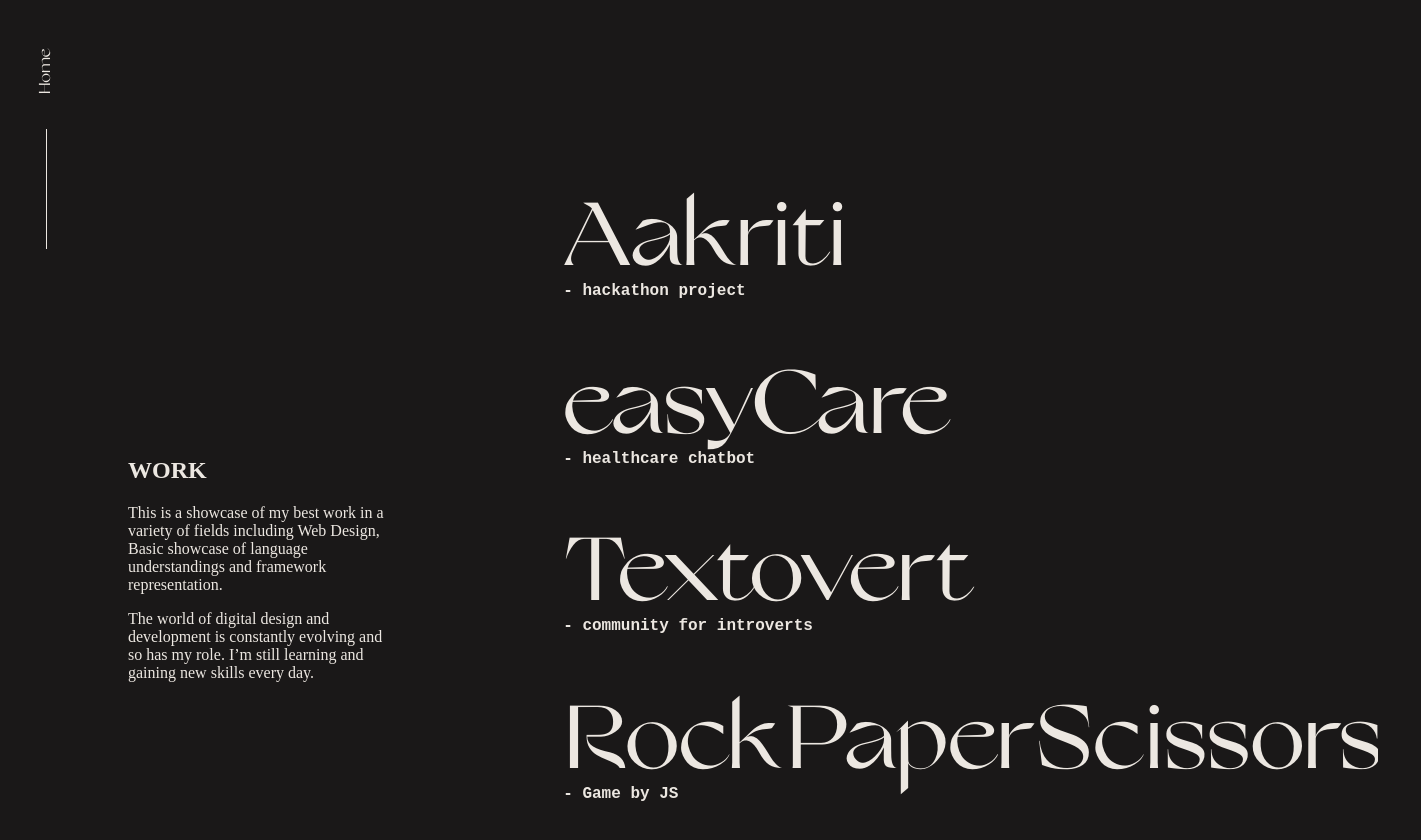
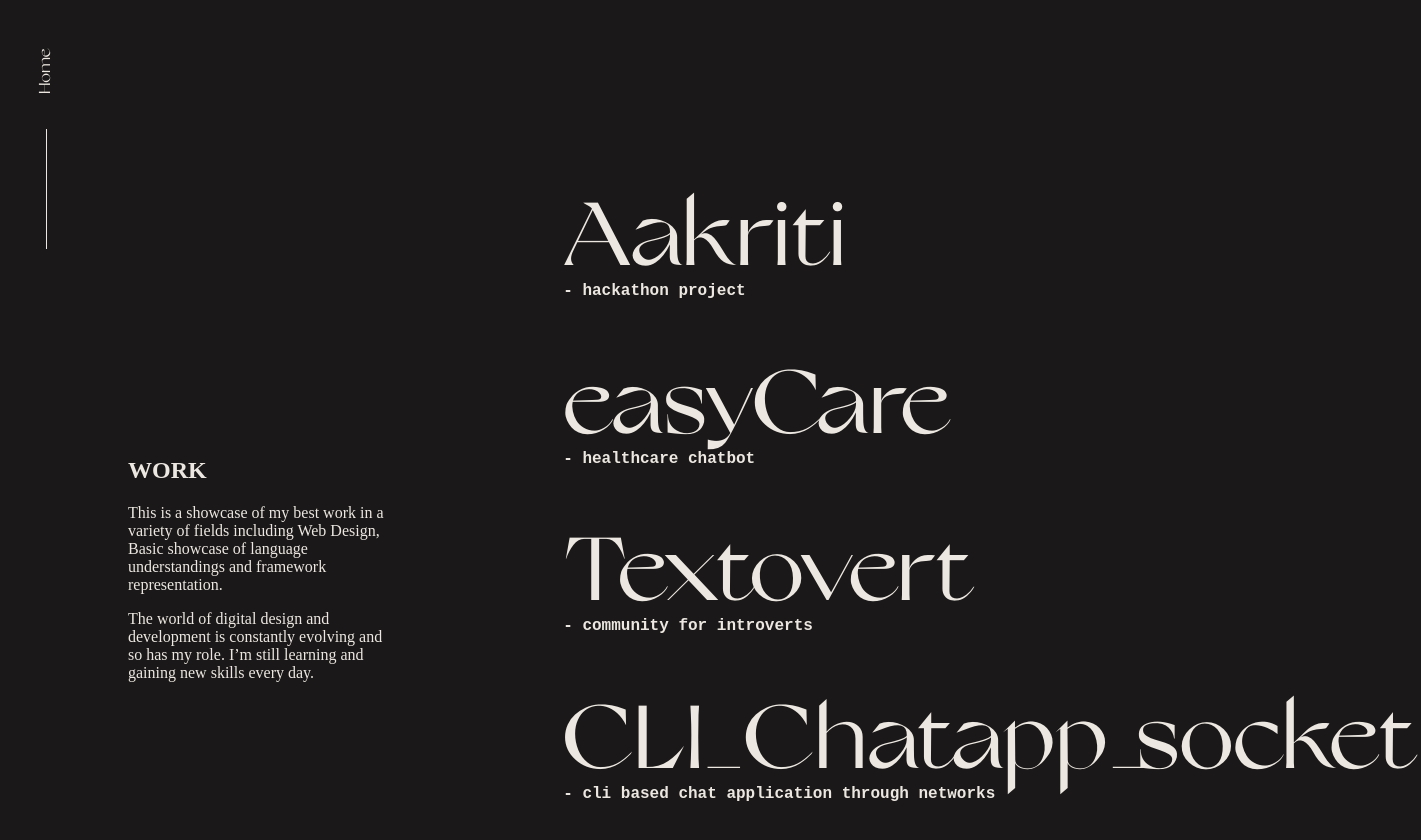
Before and after one commit to RiturajS12/portfolio_html-css-js, a plain HTML site: page project.html in a window 1280 px wide. Shown: the top 840 px of the page, 1421 px wide, since content can reach past the window. Drawn offline with Linux system fonts and the light colour scheme.

Commit message:
Update project.html

```diff
--- a/project.html
+++ b/project.html
@@ -18,6 +18,8 @@
         <div class="small"><h4>- healthcare chatbot</h4></div>
         <a href="https://github.com/RiturajS12/Textovert">Textovert</a>
         <div class="small"><h4>- community for introverts</h4></div>
+        <a href="https://github.com/RiturajS12/cli_based_socket_chatapp">CLI_Chatapp_socket</a>
+        <div class="small"><h4>- cli based chat application through networks</h4></div>
         <a href="https://github.com/RiturajS12/rock_paper_scissors_by_JS">RockPaperScissors</a>
         <div class="small"><h4>- Game by JS</h4></div>
         <a href="https://github.com/RiturajS12/library-management-system-with-java">LibrarySystem</a>
```
